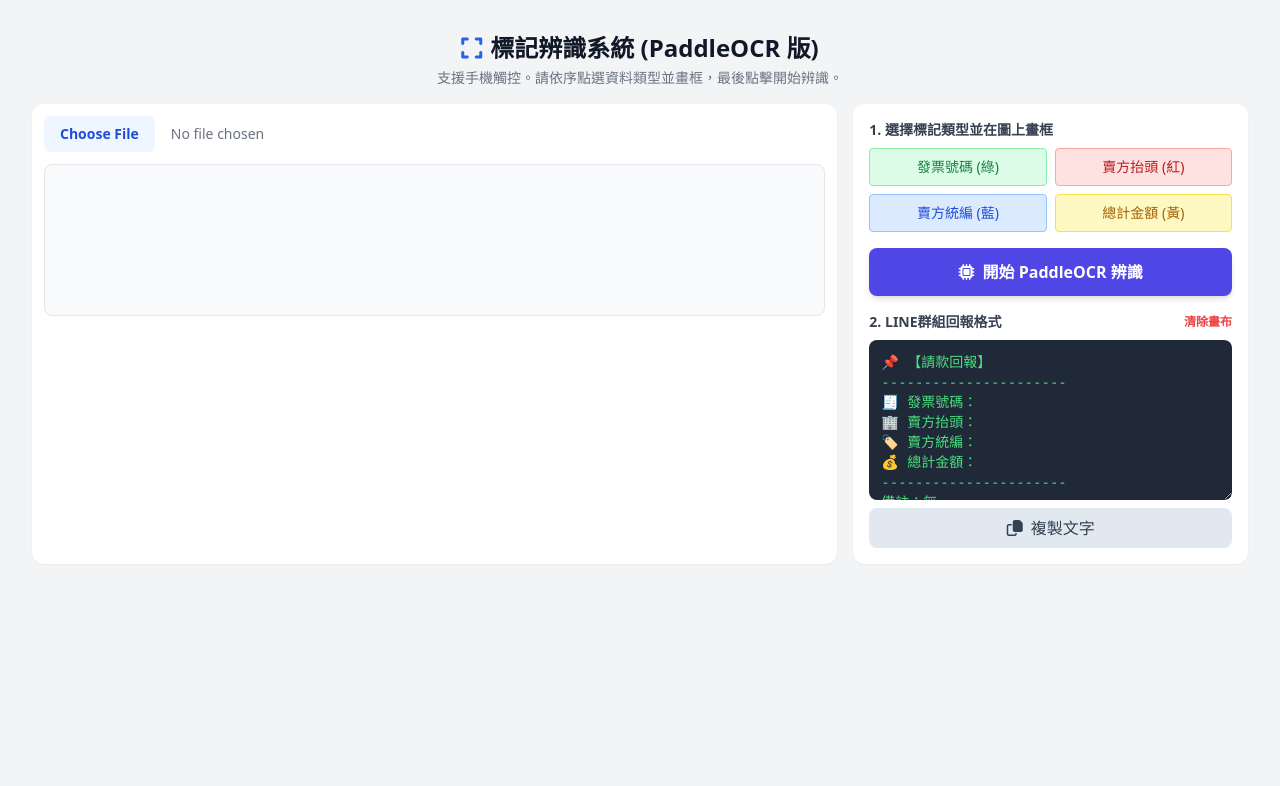
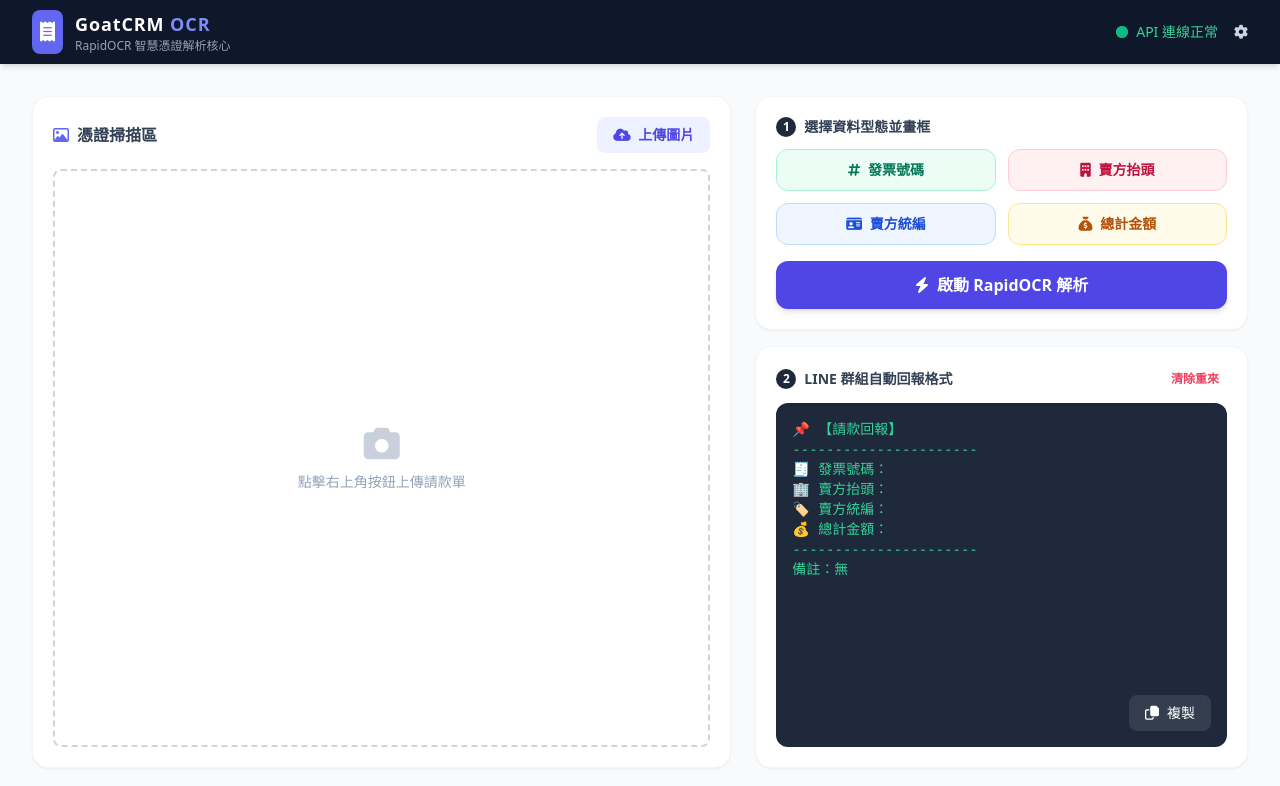
Before and after one commit to qwerty1025/Rico, a plain HTML site: page index.html in a window 1280 px wide. Drawn offline with nearby package versions, Linux system fonts and the light colour scheme.

Commit message:
更新 index.html via EZPage

```diff
--- a/index.html
+++ b/index.html
@@ -3,70 +3,141 @@
 <head>
     <meta charset="UTF-8">
     <meta name="viewport" content="width=device-width, initial-scale=1.0, maximum-scale=1.0, user-scalable=no">
-    <title>發票/請款單標記 OCR (PaddleOCR 串接版)</title>
+    <title>GoatCRM | 智能憑證辨識模組 (RapidOCR)</title>
     <script src="https://cdn.tailwindcss.com"></script>
     <link rel="stylesheet" href="https://cdnjs.cloudflare.com/ajax/libs/font-awesome/6.4.0/css/all.min.css">
     <style>
-        body { background-color: #f3f4f6; overscroll-behavior-y: none; }
-        #canvas-container { position: relative; overflow: hidden; border: 1px solid #e5e7eb; cursor: crosshair; touch-action: none; }
-        canvas { display: block; max-width: 100%; height: auto; }
-        .mode-btn.active { transform: scale(0.95); box-shadow: inset 0 2px 4px rgba(0,0,0,0.1); ring-2; }
+        body { background-color: #f8fafc; overscroll-behavior-y: none; }
+        #canvas-container {
+            position: relative;
+            overflow: hidden;
+            border: 2px dashed #cbd5e1;
+            border-radius: 0.5rem;
+            cursor: crosshair;
+            touch-action: none;
+            background-color: #ffffff;
+            min-height: 300px;
+            transition: all 0.3s ease;
+        }
+        #canvas-container.has-image { border: 1px solid #e2e8f0; background-color: #f1f5f9; }
+        canvas { display: block; max-width: 100%; height: auto; margin: 0 auto; }
+        .mode-btn { transition: all 0.2s ease; }
+        .mode-btn:active { transform: scale(0.95); }
+        .mode-btn.active {
+            box-shadow: 0 4px 6px -1px rgba(0, 0, 0, 0.1), 0 2px 4px -1px rgba(0, 0, 0, 0.06);
+            transform: translateY(-2px);
+        }
+
+        /* 隱藏捲軸但保留滾動功能 */
+        ::-webkit-scrollbar { width: 6px; }
+        ::-webkit-scrollbar-track { background: transparent; }
+        ::-webkit-scrollbar-thumb { background: #cbd5e1; border-radius: 3px; }
+        ::-webkit-scrollbar-thumb:hover { background: #94a3b8; }
     </style>
 </head>
-<body class="p-2 md:p-8 font-sans text-gray-800">
+<body class="font-sans text-slate-800 h-screen flex flex-col">
 
-    <div class="max-w-7xl mx-auto space-y-4">
-        <div class="text-center space-y-1">
-            <h1 class="text-xl md:text-2xl font-bold text-gray-900"><i class="fa-solid fa-expand text-blue-600 mr-2"></i>標記辨識系統 (PaddleOCR 版)</h1>
-            <p class="text-gray-500 text-xs md:text-sm">支援手機觸控。請依序點選資料類型並畫框，最後點擊開始辨識。</p>
+    <!-- 頂部導航欄 (Navbar) -->
+    <nav class="bg-slate-900 text-white shadow-md">
+        <div class="max-w-7xl mx-auto px-4 sm:px-6 lg:px-8">
+            <div class="flex justify-between h-16 items-center">
+                <div class="flex items-center space-x-3">
+                    <div class="bg-indigo-500 text-white p-2 rounded-lg">
+                        <i class="fa-solid fa-receipt text-xl"></i>
+                    </div>
+                    <div>
+                        <h1 class="text-lg font-bold tracking-wider">GoatCRM <span class="text-indigo-400">OCR</span></h1>
+                        <p class="text-xs text-slate-400">RapidOCR 智慧憑證解析核心</p>
+                    </div>
+                </div>
+                <div class="flex items-center space-x-4 text-sm">
+                    <span class="hidden md:flex items-center text-emerald-400">
+                        <span class="relative flex h-3 w-3 mr-2">
+                          <span class="animate-ping absolute inline-flex h-full w-full rounded-full bg-emerald-400 opacity-75"></span>
+                          <span class="relative inline-flex rounded-full h-3 w-3 bg-emerald-500"></span>
+                        </span>
+                        API 連線正常
+                    </span>
+                    <button class="text-slate-300 hover:text-white transition"><i class="fa-solid fa-gear"></i></button>
+                </div>
+            </div>
         </div>
+    </nav>
 
-        <div class="grid grid-cols-1 lg:grid-cols-3 gap-4">
-            <!-- 左側：圖片與畫布區 -->
-            <div class="lg:col-span-2 bg-white p-3 rounded-xl shadow-sm space-y-3">
-                <input type="file" id="fileInput" class="block w-full text-sm text-gray-500 file:mr-4 file:py-2 file:px-4 file:rounded-md file:border-0 file:text-sm file:font-semibold file:bg-blue-50 file:text-blue-700 hover:file:bg-blue-100" accept="image/*">
+    <!-- 主要內容區 -->
+    <main class="flex-grow overflow-auto p-4 md:p-6 lg:p-8">
+        <div class="max-w-7xl mx-auto grid grid-cols-1 lg:grid-cols-12 gap-6 h-full">
 
-                <div id="canvas-container" class="bg-gray-50 rounded-lg flex justify-center">
-                    <canvas id="mainCanvas"></canvas>
+            <!-- 左側：工作區 (佔 7 欄) -->
+            <div class="lg:col-span-7 flex flex-col space-y-4">
+                <div class="bg-white p-4 md:p-5 rounded-2xl shadow-sm border border-slate-100 flex-grow flex flex-col">
+                    <div class="flex justify-between items-center mb-4">
+                        <h2 class="text-base font-bold text-slate-700 flex items-center">
+                            <i class="fa-regular fa-image text-indigo-500 mr-2"></i> 憑證掃描區
+                        </h2>
+                        <label class="cursor-pointer bg-indigo-50 hover:bg-indigo-100 text-indigo-600 px-4 py-2 rounded-lg text-sm font-semibold transition">
+                            <i class="fa-solid fa-cloud-arrow-up mr-1"></i> 上傳圖片
+                            <input type="file" id="fileInput" class="hidden" accept="image/*">
+                        </label>
+                    </div>
+
+                    <!-- 畫布容器 -->
+                    <div id="canvas-container" class="flex-grow flex items-center justify-center">
+                        <div id="placeholder" class="text-center text-slate-400 pointer-events-none">
+                            <i class="fa-solid fa-camera text-4xl mb-2 opacity-50"></i>
+                            <p class="text-sm font-medium">點擊右上角按鈕上傳請款單</p>
+                        </div>
+                        <canvas id="mainCanvas" class="hidden"></canvas>
+                    </div>
                 </div>
             </div>
 
-            <!-- 右側：控制面板與結果 -->
-            <div class="bg-white p-4 rounded-xl shadow-sm flex flex-col h-full space-y-4">
+            <!-- 右側：控制面板 (佔 5 欄) -->
+            <div class="lg:col-span-5 flex flex-col space-y-4">
 
-                <div>
-                    <h3 class="font-bold mb-2 text-gray-700 text-sm">1. 選擇標記類型並在圖上畫框</h3>
-                    <div class="grid grid-cols-2 gap-2">
-                        <button class="mode-btn bg-green-100 text-green-700 border border-green-300 py-2 rounded text-sm font-medium transition" data-mode="invoice" data-color="#22c55e">
-                            發票號碼 (綠)
+                <!-- 步驟 1：標記工具 -->
+                <div class="bg-white p-5 rounded-2xl shadow-sm border border-slate-100">
+                    <h3 class="font-bold text-slate-700 text-sm mb-3 flex items-center">
+                        <span class="bg-slate-800 text-white w-5 h-5 rounded-full flex items-center justify-center text-xs mr-2">1</span>
+                        選擇資料型態並畫框
+                    </h3>
+                    <div class="grid grid-cols-2 gap-3">
+                        <button class="mode-btn bg-emerald-50 text-emerald-700 border border-emerald-200 py-2.5 rounded-xl text-sm font-bold" data-mode="invoice" data-color="#10b981">
+                            <i class="fa-solid fa-hashtag mr-1"></i> 發票號碼
                         </button>
-                        <button class="mode-btn bg-red-100 text-red-700 border border-red-300 py-2 rounded text-sm font-medium transition" data-mode="title" data-color="#ef4444">
-                            賣方抬頭 (紅)
+                        <button class="mode-btn bg-rose-50 text-rose-700 border border-rose-200 py-2.5 rounded-xl text-sm font-bold" data-mode="title" data-color="#f43f5e">
+                            <i class="fa-solid fa-building mr-1"></i> 賣方抬頭
                         </button>
-                        <button class="mode-btn bg-blue-100 text-blue-700 border border-blue-300 py-2 rounded text-sm font-medium transition" data-mode="taxid" data-color="#3b82f6">
-                            賣方統編 (藍)
+                        <button class="mode-btn bg-blue-50 text-blue-700 border border-blue-200 py-2.5 rounded-xl text-sm font-bold" data-mode="taxid" data-color="#3b82f6">
+                            <i class="fa-solid fa-id-card mr-1"></i> 賣方統編
                         </button>
-                        <button class="mode-btn bg-yellow-100 text-yellow-700 border border-yellow-300 py-2 rounded text-sm font-medium transition" data-mode="amount" data-color="#eab308">
-                            總計金額 (黃)
+                        <button class="mode-btn bg-amber-50 text-amber-700 border border-amber-200 py-2.5 rounded-xl text-sm font-bold" data-mode="amount" data-color="#f59e0b">
+                            <i class="fa-solid fa-sack-dollar mr-1"></i> 總計金額
                         </button>
+                    </div>
+
+                    <button id="startScanBtn" class="mt-4 w-full bg-indigo-600 hover:bg-indigo-700 text-white py-3 rounded-xl font-bold shadow-md transition flex justify-center items-center">
+                        <i class="fa-solid fa-bolt mr-2"></i> 啟動 RapidOCR 解析
+                    </button>
+
+                    <!-- 載入狀態 -->
+                    <div id="statusArea" class="mt-3 text-sm font-medium text-indigo-600 hidden flex items-center justify-center bg-indigo-50 py-2 rounded-lg">
+                        <i class="fa-solid fa-circle-notch fa-spin mr-2"></i> <span id="statusText">RapidOCR 模型推論中...</span>
                     </div>
                 </div>
 
-                <button id="startScanBtn" class="w-full bg-indigo-600 hover:bg-indigo-700 text-white py-3 rounded-lg font-bold shadow-md transition flex justify-center items-center">
-                    <i class="fa-solid fa-microchip mr-2"></i> 開始 PaddleOCR 辨識
-                </button>
+                <!-- 步驟 2：輸出結果 -->
+                <div class="bg-white p-5 rounded-2xl shadow-sm border border-slate-100 flex-grow flex flex-col">
+                    <h3 class="font-bold text-slate-700 text-sm mb-3 flex items-center justify-between">
+                        <div class="flex items-center">
+                            <span class="bg-slate-800 text-white w-5 h-5 rounded-full flex items-center justify-center text-xs mr-2">2</span>
+                            LINE 群組自動回報格式
+                        </div>
+                        <button id="clearBtn" class="text-xs text-rose-500 hover:bg-rose-50 px-2 py-1 rounded transition">清除重來</button>
+                    </h3>
 
-                <div id="statusArea" class="text-sm font-medium text-indigo-600 hidden flex items-center justify-center">
-                    <i class="fa-solid fa-circle-notch fa-spin mr-2"></i> <span id="statusText">正在傳送影像至模型...</span>
-                </div>
-
-                <!-- LINE 回報資訊 -->
-                <div class="flex-grow flex flex-col">
-                    <h3 class="font-bold mb-2 text-gray-700 text-sm flex justify-between items-center">
-                        2. LINE群組回報格式
-                        <button id="clearBtn" class="text-xs text-red-500 hover:underline">清除畫布</button>
-                    </h3>
-                    <textarea id="lineOutput" class="w-full flex-grow p-3 bg-gray-800 text-green-400 font-mono text-sm rounded-lg focus:outline-none" readonly style="min-height: 160px;">📌 【請款回報】
+                    <div class="relative flex-grow flex flex-col">
+                        <textarea id="lineOutput" class="w-full flex-grow p-4 bg-slate-800 text-emerald-400 font-mono text-sm rounded-xl focus:outline-none focus:ring-2 focus:ring-indigo-500 shadow-inner resize-none" readonly style="min-height: 180px;">📌 【請款回報】
 ----------------------
 🧾 發票號碼：
 🏢 賣方抬頭：
@@ -75,20 +146,25 @@
 ----------------------
 備註：無</textarea>
 
-                    <button id="copyBtn" class="mt-2 w-full bg-slate-200 hover:bg-slate-300 text-slate-700 py-2 rounded-lg font-medium transition flex justify-center items-center">
-                        <i class="fa-regular fa-copy mr-2"></i> 複製文字
-                    </button>
+                        <button id="copyBtn" class="absolute bottom-4 right-4 bg-white/10 hover:bg-white/20 text-white backdrop-blur-sm px-4 py-2 rounded-lg text-sm font-medium transition flex items-center">
+                            <i class="fa-regular fa-copy mr-2"></i> 複製
+                        </button>
+                    </div>
                 </div>
 
             </div>
         </div>
-    </div>
+    </main>
 
+    <!-- 用於裁切影像的隱藏 Canvas -->
     <canvas id="cropCanvas" class="hidden"></canvas>
 
     <script>
+        // DOM 元素選取
         const fileInput = document.getElementById('fileInput');
         const mainCanvas = document.getElementById('mainCanvas');
+        const placeholder = document.getElementById('placeholder');
+        const canvasContainer = document.getElementById('canvas-container');
         const ctx = mainCanvas.getContext('2d');
         const cropCanvas = document.getElementById('cropCanvas');
         const cropCtx = cropCanvas.getContext('2d');
@@ -99,8 +175,6 @@
         let img = new Image();
         let imageLoaded = false;
         let scale = 1;
-
-        // 儲存已畫好的框 { mode: {x, y, w, h, color} }
         let drawnBoxes = {};
 
         let currentMode = null;
@@ -117,12 +191,15 @@
             reader.onload = (event) => {
                 img.onload = () => {
                     imageLoaded = true;
-                    drawnBoxes = {}; // 換圖時清空
+                    drawnBoxes = {};
                     ocrResults = {};
                     updateLineOutput();
 
-                    const container = document.getElementById('canvas-container');
-                    const maxWidth = container.clientWidth;
+                    placeholder.classList.add('hidden');
+                    mainCanvas.classList.remove('hidden');
+                    canvasContainer.classList.add('has-image');
+
+                    const maxWidth = canvasContainer.clientWidth - 20; // 保留內邊距
 
                     scale = maxWidth / img.width;
                     if(scale > 1) scale = 1;
@@ -136,21 +213,28 @@
             reader.readAsDataURL(file);
         });
 
-        // 選擇塗鴉模式
+        // 選擇標記類型按鈕樣式切換
         modeBtns.forEach(btn => {
             btn.addEventListener('click', (e) => {
-                modeBtns.forEach(b => b.classList.remove('active', 'border-black', 'ring-2'));
+                modeBtns.forEach(b => b.classList.remove('active', 'ring-2', 'ring-offset-2'));
                 const target = e.currentTarget;
-                target.classList.add('active', 'border-black', 'ring-2');
+
+                // 根據按鈕顏色設定 ring
+                let ringColor = '';
+                if(target.dataset.mode === 'invoice') ringColor = 'ring-emerald-500';
+                if(target.dataset.mode === 'title') ringColor = 'ring-rose-500';
+                if(target.dataset.mode === 'taxid') ringColor = 'ring-blue-500';
+                if(target.dataset.mode === 'amount') ringColor = 'ring-amber-500';
+
+                target.classList.add('active', 'ring-2', 'ring-offset-2', ringColor);
                 currentMode = target.dataset.mode;
                 currentColor = target.dataset.color;
             });
         });
 
-        // --- 滑鼠與觸控共用邏輯 ---
+        // --- 畫布互動邏輯 (支援滑鼠與觸控) ---
         function getCoords(e) {
             const rect = mainCanvas.getBoundingClientRect();
-            // 判斷是觸控還是滑鼠
             const clientX = e.touches ? e.touches[0].clientX : e.clientX;
             const clientY = e.touches ? e.touches[0].clientY : e.clientY;
             return {
@@ -161,7 +245,7 @@
 
         function startDraw(e) {
             if (!imageLoaded || !currentMode) return;
-            if (e.touches && e.cancelable) e.preventDefault(); // 防止手機滾動
+            if (e.touches && e.cancelable) e.preventDefault();
             isDrawing = true;
             const coords = getCoords(e);
             startX = coords.x;
@@ -176,7 +260,7 @@
             redrawCanvas();
             ctx.strokeStyle = currentColor;
             ctx.lineWidth = 2;
-            ctx.setLineDash([5, 5]); // 虛線表示正在畫
+            ctx.setLineDash([5, 5]);
             ctx.strokeRect(startX, startY, coords.x - startX, coords.y - startY);
             ctx.setLineDash([]);
         }
@@ -185,8 +269,6 @@
             if (!isDrawing) return;
             isDrawing = false;
 
-            // touchend 沒有 touches[0]，需要特殊處理，這裡簡單使用最後記錄的移動點或直接跳過過小框防錯
-            // 為了精確，通常在 touchmove 紀錄最後座標
             const rect = mainCanvas.getBoundingClientRect();
             const clientX = e.changedTouches ? e.changedTouches[0].clientX : e.clientX;
             const clientY = e.changedTouches ? e.changedTouches[0].clientY : e.clientY;
@@ -202,18 +284,16 @@
             };
 
             if(box.w > 10 && box.h > 10) {
-                drawnBoxes[currentMode] = box; // 儲存該模式的框（覆蓋舊的）
+                drawnBoxes[currentMode] = box;
             }
             redrawCanvas();
         }
 
-        // 綁定滑鼠事件
         mainCanvas.addEventListener('mousedown', startDraw);
         mainCanvas.addEventListener('mousemove', moveDraw);
         mainCanvas.addEventListener('mouseup', endDraw);
         mainCanvas.addEventListener('mouseout', () => { if(isDrawing) isDrawing = false; redrawCanvas(); });
 
-        // 綁定觸控事件 (支援手機)
         mainCanvas.addEventListener('touchstart', startDraw, { passive: false });
         mainCanvas.addEventListener('touchmove', moveDraw, { passive: false });
         mainCanvas.addEventListener('touchend', endDraw);
@@ -223,72 +303,75 @@
             ctx.clearRect(0, 0, mainCanvas.width, mainCanvas.height);
             ctx.drawImage(img, 0, 0, mainCanvas.width, mainCanvas.height);
 
-            // 畫出所有已儲存的框
             Object.values(drawnBoxes).forEach(box => {
                 ctx.strokeStyle = box.color;
                 ctx.lineWidth = 3;
                 ctx.strokeRect(box.x * scale, box.y * scale, box.w * scale, box.h * scale);
-                // 加上半透明背景
-                ctx.fillStyle = box.color + '33'; // 33 是 20% 透明度的 hex
+                // 半透明填充
+                ctx.fillStyle = box.color + '26'; // 15% 透明度
                 ctx.fillRect(box.x * scale, box.y * scale, box.w * scale, box.h * scale);
             });
         }
 
-        // --- 核心：裁切並呼叫 PaddleOCR ---
+        // --- RapidOCR 串接處理 ---
         document.getElementById('startScanBtn').addEventListener('click', async () => {
             const modes = Object.keys(drawnBoxes);
             if (modes.length === 0) {
-                alert("請先在圖片上標記至少一個資料區塊！");
+                alert("請先在左側圖片上標記至少一個資料區塊！");
                 return;
             }
 
             statusArea.classList.remove('hidden');
-            document.getElementById('startScanBtn').disabled = true;
+            const btn = document.getElementById('startScanBtn');
+            const originalBtnHtml = btn.innerHTML;
+            btn.disabled = true;
+            btn.classList.add('opacity-75', 'cursor-not-allowed');
+            btn.innerHTML = '<i class="fa-solid fa-spinner fa-spin mr-2"></i> 處理中...';
 
             for (let mode of modes) {
                 const box = drawnBoxes[mode];
-
-                // 1. 裁切原圖比例的圖片
                 cropCanvas.width = box.w;
                 cropCanvas.height = box.h;
                 cropCtx.drawImage(img, box.x, box.y, box.w, box.h, 0, 0, box.w, box.h);
 
-                // 2. 轉成 Base64 格式
                 const base64Image = cropCanvas.toDataURL('image/jpeg', 0.9);
 
-                // 3. 呼叫 PaddleOCR API (此處為實作示範)
                 try {
-                    const text = await callPaddleOcrAPI(base64Image);
+                    // 呼叫 RapidOCR
+                    const text = await callRapidOcrAPI(base64Image);
                     ocrResults[mode] = text;
                 } catch (err) {
                     console.error("API 錯誤", err);
-                    ocrResults[mode] = "辨識失敗或未連接API";
+                    ocrResults[mode] = "讀取失敗";
                 }
             }
 
             updateLineOutput();
             statusArea.classList.add('hidden');
-            document.getElementById('startScanBtn').disabled = false;
+            btn.disabled = false;
+            btn.classList.remove('opacity-75', 'cursor-not-allowed');
+            btn.innerHTML = originalBtnHtml;
         });
 
-        // 模擬呼叫後端 PaddleOCR 的函數
-        async function callPaddleOcrAPI(base64Str) {
-            // 實際上您會使用類似以下的程式碼發送給您的伺服器：
+        // 模擬串接 RapidOCR API 的函數
+        async function callRapidOcrAPI(base64Str) {
             /*
-            const response = await fetch('https://your-server.com/api/paddleocr', {
+            實際部署時，請將以下 fetch 取代這段模擬 Promise。
+            只需在您的 Python 後端 (如 FastAPI) 安裝 rapidocr-onnxruntime 即可接收解析。
+
+            const response = await fetch('http://您的API主機網址/api/rapidocr', {
                 method: 'POST',
                 headers: { 'Content-Type': 'application/json' },
-                body: JSON.stringify({ image: base64Str })
+                body: JSON.stringify({ image_base64: base64Str })
             });
             const data = await response.json();
             return data.text;
             */
 
-            // 在此 HTML 單機版中，模擬 0.5 秒的 API 延遲與回傳結果
             return new Promise(resolve => {
                 setTimeout(() => {
-                    resolve("API_回傳結果"); // 串接後端後，這裡會是 PP-OCR 準確的文字
-                }, 500);
+                    resolve("RapidOCR_測試文字");
+                }, 400); // 模擬 RapidOCR 的高速推論 (通常比原生 PaddleOCR 快)
             });
         }
 
@@ -313,9 +396,10 @@
         document.getElementById('copyBtn').addEventListener('click', async () => {
             await navigator.clipboard.writeText(lineOutput.value);
             const btn = document.getElementById('copyBtn');
-            btn.innerHTML = '<i class="fa-solid fa-check mr-2"></i> 已複製';
+            const originalHtml = btn.innerHTML;
+            btn.innerHTML = '<i class="fa-solid fa-check text-emerald-400 mr-2"></i> 已複製';
             setTimeout(() => {
-                btn.innerHTML = '<i class="fa-regular fa-copy mr-2"></i> 複製文字';
+                btn.innerHTML = originalHtml;
             }, 2000);
         });
     </script>
```
